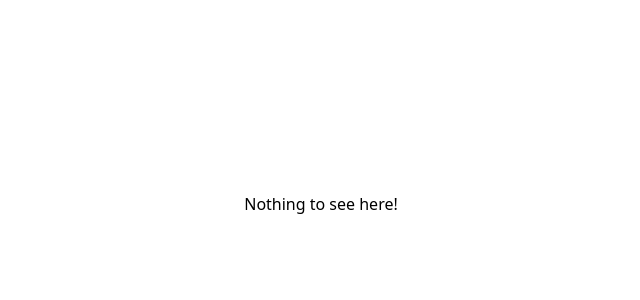
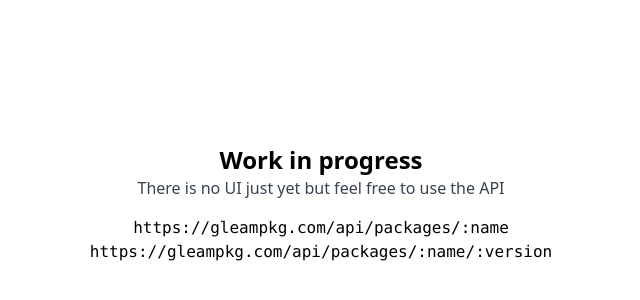
Before and after one commit to HarryET/gleampkg, a Next.js app: page / in a window 1280 px wide. Shown: the part 196-496 px from the top of the page, without its empty margins (319-959 px from the left). Built offline with nearby package versions, Linux system fonts and the light colour scheme.

Commit message:
Update landing page

```diff
--- a/pages/index.tsx
+++ b/pages/index.tsx
@@ -2,8 +2,13 @@
 
 const index: NextPage = () => {
   return (
-    <div className={"w-full h-full flex items-center justify-center"}>
-        <p>Nothing to see here!</p>
+    <div className={"w-full h-full flex flex-col items-center justify-center"}>
+      <p className="text-2xl font-bold text-black">Work in progress</p>
+      <p className="text-gray-700">There is no UI just yet but feel free to use the API</p>
+      <div className={"flex flex-col items-center justify-center mt-4"}>
+        <code>https://gleampkg.com/api/packages/:name</code>
+        <code>https://gleampkg.com/api/packages/:name/:version</code>
+      </div>
     </div>
   )
 }
```
